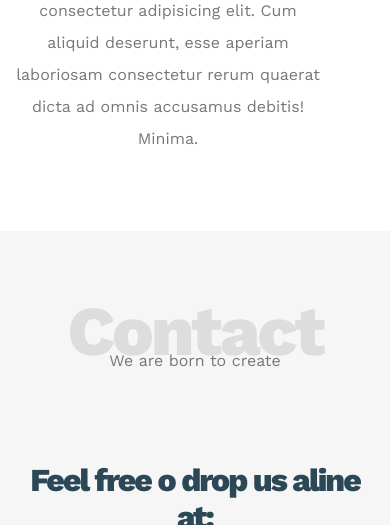
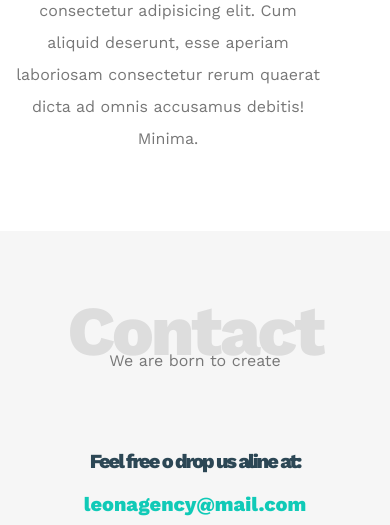
Before and after one commit to ahmed-saleh98/HTML-CSS-Temp-1, a plain HTML site: page index.html in a window 390 px wide. Shown: the part 5597-6122 px from the top of the page. Drawn offline with nearby package versions, Linux system fonts and the light colour scheme.

Commit message:
Update style.css

```diff
--- a/css/style.css
+++ b/css/style.css
@@ -400,6 +400,12 @@ nav .links li:not(:last-child) a {
   text-decoration: none;
   font-weight: 800;
 }
+@media (max-width: 720px) {
+  .contact .contact-content .label,
+  .contact .contact-content .link {
+    font-size: 1.25rem;
+  }
+}
 .contact .contact-content .social {
   color: var(--p-color);
   margin: 15px;
```
